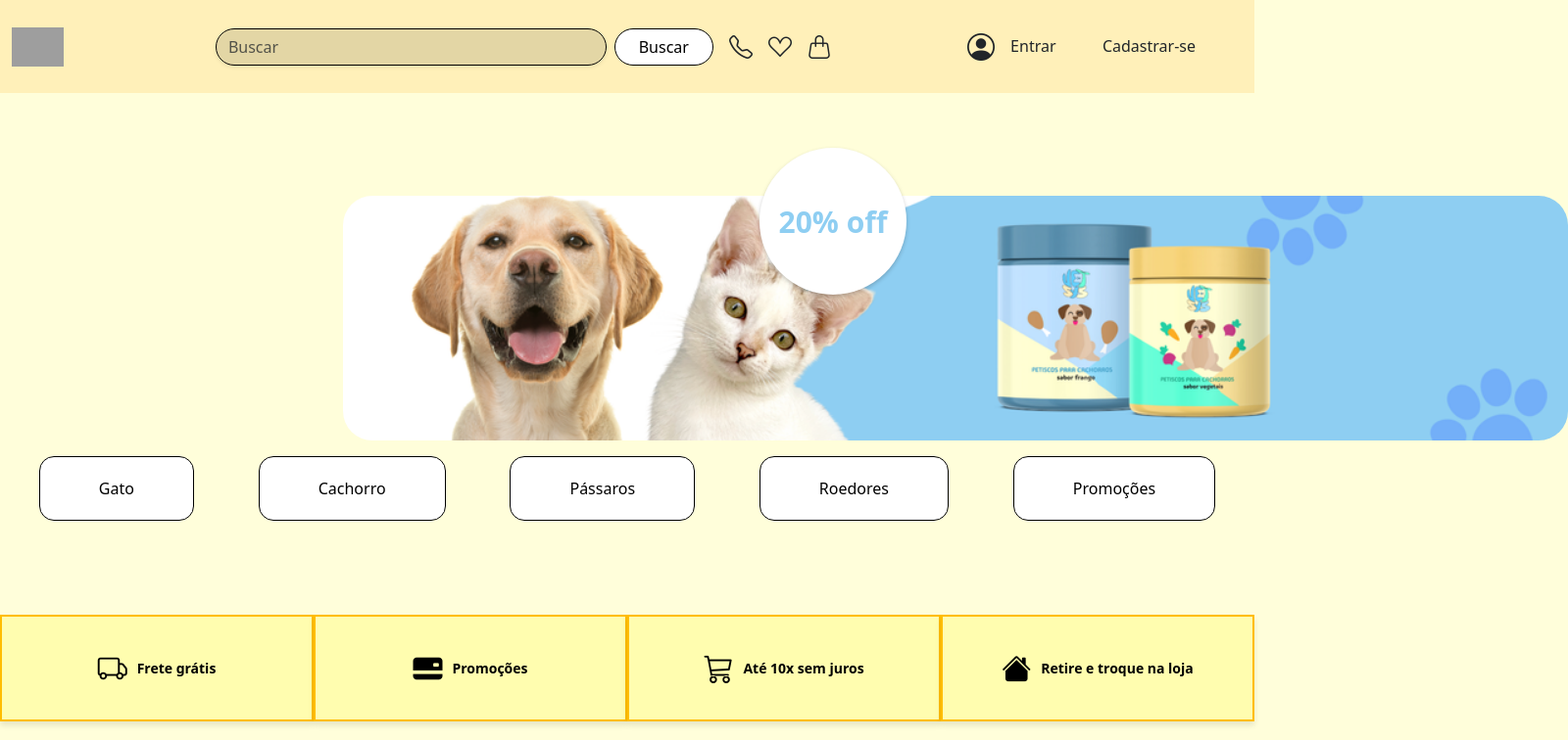
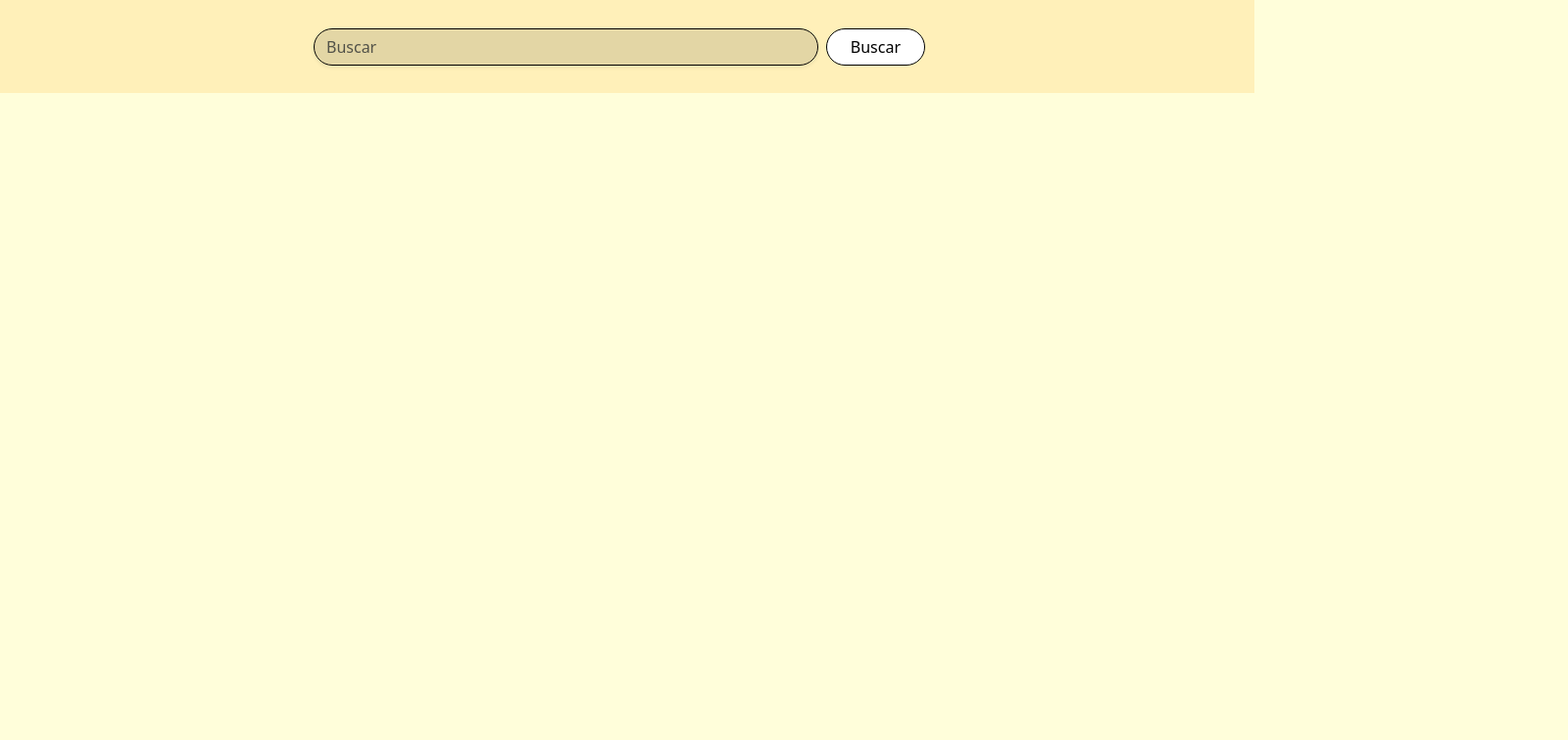
Before and after one commit to eloasenai/vetsys2, a React (Vite) app: page /gato in a window 1280 px wide. Shown: the top 756 px of the page at 98% size, 1600 px wide, since content can reach past the window. Built offline with nearby package versions, Linux system fonts and the light colour scheme; grey boxes are pictures that could not be loaded.

Commit message:
aba gato

```diff
--- a/src/App.jsx
+++ b/src/App.jsx
@@ -4,25 +4,38 @@ import { BrowserRouter, Routes, Route, useLocation } from "react-router";
 import Header from "./components/header/Header";
 import Cadastro from "./pages/Cadastro";
 import Entrar from "./pages/Entrar";
-import Footer from "./components/footer/Footer";
+import Gato from "./pages/Gato";
+import Cachorro from "./pages/Cachorro";
+import Passaros from "./pages/Passaros.jsx";
+import Roedores from "./pages/Roedores";
+import Promocoes from "./pages/Promocoes";
 
 const AppWrapper = () => {
   const location = useLocation();
 
   // Ocultar o Header nas páginas "Entrar" e "Cadastro"
-  const hideHeaderRoutes = ["/entrar", "/cadastro"];
+  const hideHeaderRoutes = [
+    "/entrar",
+    "/cadastro",
+    "/gato",
+    "/cachorro",
+    "/passaros",
+    "/roedores",
+    "/promocoes",
+  ];
   const shouldHideHeader = hideHeaderRoutes.includes(location.pathname);
 
   return (
     <>
       {!shouldHideHeader && <Header />}
-
-      {/* Botões abaixo do Header */}
-
-
       <Routes>
+        <Route path="/entrar" element={<Entrar />} />
         <Route path="/cadastro" element={<Cadastro />} />
-        {/* Outras rotas aqui */}
+        <Route path="/gato" element={<Gato />} />
+        <Route path="/cachorro" element={<Cachorro />} />
+        <Route path="/passaros" element={<Passaros />} />
+        <Route path="/roedores" element={<Roedores />} />
+        <Route path="/promocoes" element={<Promocoes />} />
       </Routes>
     </>
   );
--- a/src/pages/Gato.jsx
+++ b/src/pages/Gato.jsx
@@ -1,9 +1,65 @@
-import React from 'react'
+import React, { useState } from "react";
 
-export const Gato = () => {
+const Gato = () => {
+  const [searchTerm, setSearchTerm] = useState("");
+
+  const handleSearch = (e) => {
+    e.preventDefault();
+    // Ação ao pesquisar (ex: redirecionar ou filtrar)
+    console.log("Buscando por:", searchTerm);
+  };
+
   return (
-    <div>Gato</div>
-  )
-}
+<nav className="navbar navbar-expand-lg navbar-dark bg header">
+<div className="container-fluid d-flex justify-content-between align-items-center">
 
-export default Gato
+
+      {/* Barra laranja com campo de pesquisa */}
+      <div
+        style={{
+          width: "100%",
+          height: "95px",
+          backgroundColor: "#FFF0B9",
+          position: "fixed",
+          top: 0,
+          left: 0,
+          zIndex: 1000,
+          display: "flex",
+          alignItems: "center",
+          justifyContent: "center",
+        }}
+        >
+        <div  className="d-flex align-items-center mx-auto w-50">
+        <form className="d-flex flex-grow-1 me-3" onSubmit={handleSearch}>
+        <input
+                className="form-control me-2 rounded-pill shadow-sm"
+                type="search"
+                placeholder="Buscar"
+                aria-label="Search"
+                value={searchTerm}
+                onChange={(e) => setSearchTerm(e.target.value)}
+                style={{
+                  backgroundColor: "#0000001c",
+                  border: "1px solid black", // Borda preta
+                }}
+                />
+          <button
+                className="btn rounded-pill px-4"
+                type="submit"
+                style={{
+                  border: "1px solid black",
+                  color: "black",
+                  backgroundColor: "white",
+                }}
+                >
+                Buscar
+              </button>
+        </form>
+        </div>
+      </div>
+    </div>
+    </nav>
+  );
+};
+
+export default Gato;
--- a/src/pages/Passaros.jsx
+++ b/src/pages/Passaros.jsx
@@ -1,11 +1,12 @@
 import React from "react";
 
+const Passaros = () => {
+  return (
+    <div style={{ padding: "20px" }}>
+      <h1>Página de Pássaros</h1>
+      <p>Informações sobre pássaros.</p>
+    </div>
+  );
+};
 
-const Passaros = () => {
-    return (
-        <div className="container mt-5">
-        <h2 className="mb-4">Passaros</h2>
-        </div>
-    )
-}
 export default Passaros;
--- a/src/pages/Promocoes.jsx
+++ b/src/pages/Promocoes.jsx
@@ -1,11 +1,12 @@
 import React from "react";
-
 
 const Promocoes = () => {
   return (
-    <div className="container mt-5">
-      <h2 className="mb-4">Promoções</h2>
+    <div style={{ padding: "20px" }}>
+      <h1>Página de Promoções</h1>
+      <p>Informações sobre promoções.</p>
     </div>
   );
 };
+
 export default Promocoes;
```
